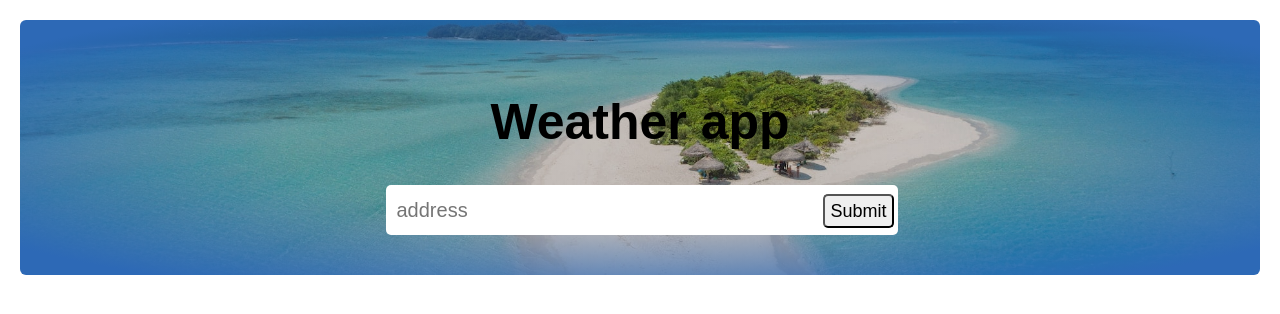
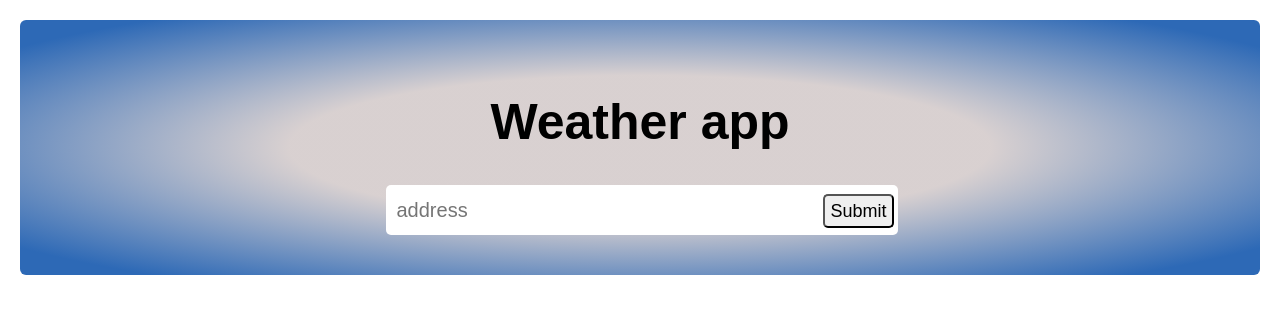
Before and after one commit to marioamandio/weather-app, a React (Create React App) app in the folder client/: page / in a window 1280 px wide. Shown: the top 314 px of the page. Built offline with nearby package versions, Linux system fonts and the light colour scheme.

Commit message:
javascript refactoring

```diff
--- a/client/src/App.css
+++ /dev/null
@@ -1,95 +0,0 @@
-.App {
-  display: flex;
-  flex-direction: column;
-  flex-basis: 100%;
-  padding: 2rem;
-  font-family: sans-serif !important;
-}
-
-.header {
-  padding: 4rem;
-  text-align: center;
-  background-image: radial-gradient(
-    rgba(63, 23, 23, 0.2) 40%,
-    rgb(45, 105, 182) 90%),
-    url('./images/weatherapp3.jpg');
-  background-size: cover;
-  border-radius: .6rem;
-}
-
-.header-title {
-  font-size: 5rem;
-}
-
-.form__address {
-  width: 40vw;
-  line-height: 3rem;
-  /* margin-right: -65px; */
-  border-radius: 5px;
-  font-size: 20px;
-  border: none;
-  padding: 10px;
-}
-
-.form__address:focus {
-  outline: none;
-  border-bottom: blue 1px solid;
-}
-
-
-
-
-.form__submit {
-  font-size: 1.8rem;
-  margin-left: -7.5rem;
-  padding: .5rem .5rem;
-  border-radius: .5rem;
-}
-
-.form__submit:focus {
-  outline: none;
-}
-
-@media screen and (max-width: 800px) {
-  .form--address {
-    width: 50%;
-  }
-
-  .form__submit {
-    margin-left: .3rem;
-    height: 5rem;
-  }
-
-}
-
-@media screen and (max-width: 500px) {
-  .App {
-    padding: auto;
-  }
-
-  .header-title {
-    font-size: 4rem;
-  }
-  .form--address {
-    width: 70%;
-  }
-}
-
-@media screen and (max-width: 360px) {
-  .header {
-    padding: 2rem;
-  }
-  .header-title {
-    font-size: 3.4rem;
-  }
-
-  .form--address {
-    width: 90%;
-  }
-}
-
-
-
-
-
-/*LOADER*/
--- a/client/src/App.js
+++ b/client/src/App.js
@@ -1,73 +1,155 @@
-import React, { Component } from 'react';
-import axios from 'axios';
-import "./App.css"
-import Loader from './Loader'
+import React, { useState } from "react";
+import axios from "axios";
+import styled from "styled-components";
+
+import Loader from "./Loader";
 import DisplayValues from "./DisplayValues";
 
+const AppWrapper = styled.div`
+  display: flex;
+  flex-direction: column;
+  flex-basis: 100%;
+  padding: 2rem;
+  font-family: sans-serif !important;
 
-class App extends Component {
+  @media (max-width: 500px) {
+    padding: auto;
+  }
+`;
 
-    state = {
-      dataToFetch: false,
-      data: {},
-      displayLoader: false
+const Header = styled.div`
+  padding: 4rem;
+  text-align: center;
+  background: radial-gradient(rgba(63, 23, 23, 0.2) 40%, rgb(45, 105, 182) 90%);
+  background-size: cover;
+  border-radius: 0.6rem;
+
+  .title {
+    font-size: 5rem;
+  }
+
+  @media (max-width: 500px) {
+    .title {
+      font-size: 4rem;
+    }
+  }
+
+  @media (max-width: 360px) {
+    padding: 2rem;
+
+    .title {
+      font-size: 3.4rem;
+    }
+  }
+`;
+
+const Form = styled.form`
+  .address {
+    width: 40vw;
+    line-height: 3rem;
+    /* margin-right: -65px; */
+    border-radius: 5px;
+    font-size: 20px;
+    border: none;
+    padding: 10px;
+  }
+
+  .address:focus {
+    outline: none;
+    border-bottom: blue 1px solid;
+  }
+
+  .submit {
+    font-size: 1.8rem;
+    margin-left: -7.5rem;
+    padding: 0.5rem 0.5rem;
+    border-radius: 0.5rem;
+  }
+
+  .submit:focus {
+    outline: none;
+  }
+
+  @media (max-width: 800px) {
+    .address {
+      width: 50%;
     }
 
-    submitForm = (ev) => {
-      ev.preventDefault()
-      let addressToFetch = ev.target.address.value
-      ev.target.address.value = "";
+    .submit {
+      margin-left: 0.3rem;
+      height: 5rem;
+    }
+  }
 
-      this.setState(() => {
-        return {
-          displayLoader: true,
-          data: {},
-          dataToFetch: false,
-          error: ""
+  @media (max-width: 500px) {
+    width: 70%;
+  }
+
+  @media (max-width: 360px) {
+    width: 90%;
+  }
+`;
+
+const App = () => {
+  const [dataToFetch, setDataToFetch] = useState(false);
+  const [data, setData] = useState({});
+  const [displayLoader, setDisplayLoader] = useState(false);
+  const [error, setError] = useState("");
+
+  const submitForm = ev => {
+    ev.preventDefault();
+    const address = ev.target.address.value;
+    ev.target.address.value = "";
+
+    setDisplayLoader(true);
+    setData({});
+    setDataToFetch(false);
+    setError("");
+
+    axios
+      .post("/api/address", {
+        address
+      })
+      .then(response => {
+        if (response.error) {
+          console.log("hey");
+          setError(response.error);
+          setDisplayLoader(false);
+          return;
         }
-      })
-      //display processing
-      axios.post("/api/address",{
-             address: addressToFetch
-      }).then((response) => {
-        if(response.error) {
-          console.log("hey")
-          //display:none
-          return this.setState(() => {
-            return {
-              error: response.error,
-              displayLoader: false
-            }
-          })
-        }
-        this.setState(() => {
-          return {
-          data: response.data,
-          dataToFetch: true,
-          displayLoader: false
-        }})
-      })
-    }
 
-  render() {
-    return (
-      <div className="App">
-        <div className="header">
-          <h1 className="header-title">Weather app</h1>
+        setDisplayLoader(true);
+        setData(response.data);
+        setDataToFetch(true);
+        setDisplayLoader(false);
+        setError("");
+      });
+  };
 
-        <form onSubmit={(ev) => {
-          this.submitForm(ev)}}
+  return (
+    <AppWrapper>
+      <Header>
+        <h1 className="title">Weather app</h1>
+
+        <Form
+          onSubmit={ev => {
+            submitForm(ev);
+          }}
           className="form"
-          >
-          <input type="text" name="address" placeholder="address" className="form__address"/>
-          <input type="submit" className="form__submit"/>
-        </form>
-        </div>
-        {this.state.displayLoader && <Loader />}
-        {this.state.dataToFetch && <DisplayValues data={this.state.data}/>}
-      </div>
-    );
-  }
-}
+        >
+          <input
+            type="text"
+            name="address"
+            placeholder="address"
+            className="address"
+          />
+          <input type="submit" className="submit" />
+        </Form>
+      </Header>
+      {displayLoader && <Loader />}
+      {dataToFetch && <DisplayValues data={data} />}
+    </AppWrapper>
+  );
+};
 
 export default App;
--- a/client/src/DailyData.js
+++ b/client/src/DailyData.js
@@ -1,23 +1,22 @@
-import React, { Component } from 'react';
-import "./Dashboard.css"
+import React from "react";
+import "./Dashboard.css";
 
-class DailyData extends Component {
-    render() {
-        return (
+const DailyData = ({ data }) => (
   <div className="dailyData grid-item">
-                <p className="dailyData__date">{this.props.data.date}</p>
-                <p className="dailyData__max">max temperature:&nbsp;
-                    <span className="dailyData__max--temp">{this.props.data.maxTemp}</span>
+    <p className="dailyData__date">{data.date}</p>
+    <p className="dailyData__max">
+      max temperature:&nbsp;
+      <span className="dailyData__max--temp">{data.maxTemp}</span>
       &ordm;f at&nbsp;
-                    <span className="dailyData__max--hour">{this.props.data.maxTempTime}</span>
+      <span className="dailyData__max--hour">{data.maxTempTime}</span>
     </p>
     <p className="dailyData__min">
       min temperature:&nbsp;
-                     <span className="dailyData__min--temp">{this.props.data.minTemp}</span>&ordm;f at&nbsp;
-                     <span className="dailyData__min--hour">{this.props.data.minTempTime}</span></p>
+      <span className="dailyData__min--temp">{data.minTemp}</span>&ordm;f
+      at&nbsp;
+      <span className="dailyData__min--hour">{data.minTempTime}</span>
+    </p>
   </div>
 );
-    }
-}
 
 export default DailyData;
--- a/client/src/DisplayTodayInfo.js
+++ b/client/src/DisplayTodayInfo.js
@@ -1,44 +1,43 @@
-import React, { Component } from 'react';
+import React, { Component } from "react";
 import "./Dashboard.css";
 
-class DisplayTodayInfo extends Component {
+const renderIcon = icon => {
+  if (icon.includes("cloudy") || icon === "fog") {
+    icon = "cloudy";
+  }
+  return `/images/sprite.svg#icon-${icon}`;
+};
 
-    renderIcon = (icon) => {
-        // console.log(icon)
-        if(icon.includes('cloudy') || icon === 'fog') {
-            icon = 'cloudy'
-        }
-        return `/images/sprite.svg#icon-${icon}`
-    }
-
-
-    render() {
-
+const DisplayTodayInfo = ({ today, currently }) => {
   return (
     <div className="today-info grid-item">
       <div className="current-info">
         <p className="today-info_head">currently:</p>
-                        <p>temperature: {this.props.currently.currentTemperature}&ordm;f</p>
-                        <p>apparent temperature: {this.props.currently.apparenttemperature}&ordm;f</p>
+        <p>temperature: {currently.currentTemperature}&ordm;f</p>
+        <p>
+          apparent temperature: {currently.apparenttemperature}
+          &ordm;f
+        </p>
       </div>
       <div className="today-info__minmax">
         <p className="today-info_head">today min and max info:</p>
-                        <p className="dailyData__max">max temperature: {this.props.today.maxTemp}&ordm;f at {this.props.today.maxTempTime}</p>
-                        <p className="dailyData__min">min temperature: {this.props.today.minTemp}&ordm;f at {this.props.today.minTempTime} </p>
+        <p className="dailyData__max">
+          max temperature: {today.maxTemp}&ordm;f at {today.maxTempTime}
+        </p>
+        <p className="dailyData__min">
+          min temperature: {today.minTemp}&ordm;f at {today.minTempTime}{" "}
+        </p>
       </div>
       <div className="today-summary">
         <p className="today-info_head">Summary:</p>
         <svg className="today-info__icon">
-                            <use xlinkHref={this.renderIcon(this.props.today.icon)}></use>
+          <use xlinkHref={renderIcon(today.icon)} />
         </svg>
-                        <p>{this.props.today.summary}</p>
-
-
+        <p>{today.summary}</p>
       </div>
     </div>
   );
-    }
-}
+};
 
 export default DisplayTodayInfo;
 
--- a/client/src/Loader.css
+++ /dev/null
@@ -1,15 +0,0 @@
-.loader {
-    display: inline-block;
-    margin: 40px auto;
-    animation: rotate 1.5s infinite linear;
-}
-
-.loader-icon {
-    fill: rgb(27, 202, 65)
-}
-
-@keyframes rotate {
-    0% {
-      transform: rotate(0); }
-    100% {
-      transform: rotate(360deg); } }
--- a/client/src/Loader.js
+++ b/client/src/Loader.js
@@ -1,14 +1,29 @@
-import React from 'react';
-import './Loader.css'
+import React from "react";
+import styled, { keyframes } from "styled-components";
+
+const rotation = keyframes`
+    0% { transform: rotate(0); }
+    100% { transform: rotate(360deg); }
+`;
+
+const LoaderWrapper = styled.div`
+  display: inline-block;
+  margin: 40px auto;
+  animation: ${rotation} 1.5s infinite linear;
+
+  .icon {
+    fill: rgb(27, 202, 65);
+  }
+`;
 
 const Loader = () => {
-    return (
-        <div className="loader">
-            <svg className="loader-icon">">
-                <use xlinkHref="/images/sprite.svg#icon-spinner9"></use>
-            </svg>
-        </div>
-    );
+  return (
+    <LoaderWrapper className="loader">
+      <svg className="icon">
+        <use xlinkHref="/images/sprite.svg#icon-spinner9" />
+      </svg>
+    </LoaderWrapper>
+  );
 };
 
 export default Loader;
--- a/client/src/index.css
+++ /dev/null
@@ -1,16 +0,0 @@
-*,
-*::before,
-*::after {
-    margin: 0;
-    padding: 0;
-    box-sizing: inherit;
-}
-
-html {
-    font-size: 62.5%;
-}
-
-body {
-    font-family: sans-serif inherit;
-    box-sizing: border-box;
-}
--- a/client/src/index.js
+++ b/client/src/index.js
@@ -1,7 +1,33 @@
-import React from 'react';
-import ReactDOM from 'react-dom';
-import App from './App';
-import 'normalize.css';
-import './index.css'
+import React from "react";
+import ReactDOM from "react-dom";
+import { createGlobalStyle } from "styled-components";
 
-ReactDOM.render(<App />, document.getElementById('root'));
+import App from "./App";
+import "normalize.css";
+
+const GlobalStyle = createGlobalStyle`
+*,
+*::before,
+*::after {
+    margin: 0;
+    padding: 0;
+    box-sizing: inherit;
+}
+
+html {
+    font-size: 62.5%;
+}
+
+body {
+    font-family: sans-serif inherit;
+    box-sizing: border-box;
+}
+`;
+
+ReactDOM.render(
+  <>
+    <GlobalStyle />
+    <App />
+  </>,
+  document.getElementById("root")
+);
--- a/package.json
+++ b/package.json
@@ -24,6 +24,7 @@
     "moment-timezone": "^0.5.26",
     "normalize.css": "^8.0.1",
     "react": "^16.8.6",
-    "request": "^2.88.0"
+    "request": "^2.88.0",
+    "styled-components": "^4.3.2"
   }
 }
```
Also changed, not shown: client/src/DisplayValues.js (+23 -31 lines), 2 other files (tests, documents, lock files or other folders). Lines whose indentation alone changed are shown as unchanged.
